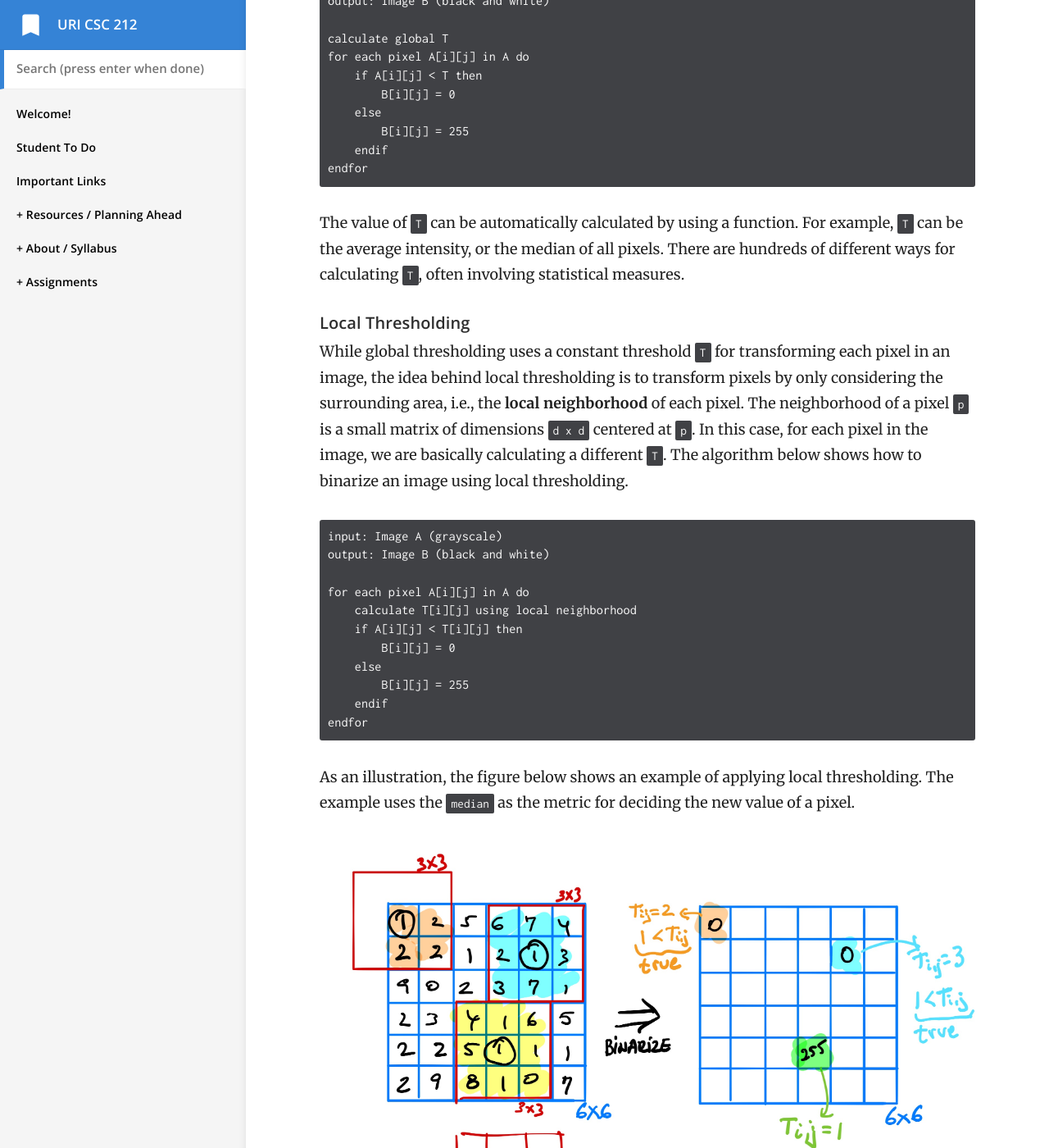
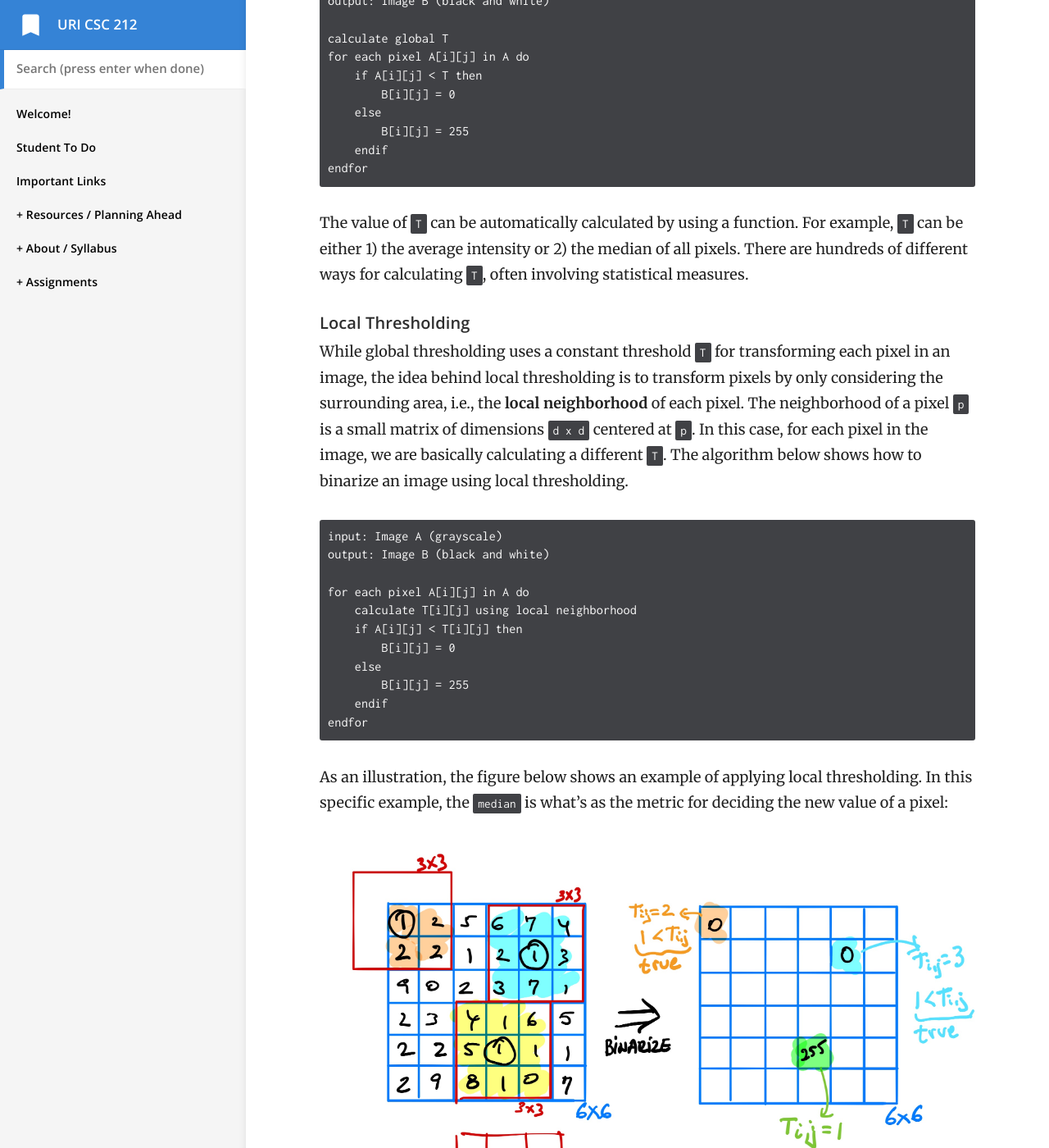
Before and after one commit to vcc-csc212/sp21-archive, a Jekyll site: the page built from _docs/dds/dd1/dd1.md, in a window 1280 px wide and 1400 px high, scrolled down 2849 px. Shown: the whole window at 82% size. Built offline with Jekyll 4.4.1, drawn with Linux system fonts in a browser that asks for light colours.

Commit message:
fixed wording per confusion from piazza post

````diff
--- a/_docs/dds/dd1/dd1.md
+++ b/_docs/dds/dd1/dd1.md
@@ -61,7 +61,7 @@ for each pixel A[i][j] in A do
 endfor
 ```
 
-The value of `T` can be automatically calculated by using a function.  For example, `T` can be the average intensity, or the median of all pixels.  There are hundreds of different ways for calculating `T`, often involving statistical measures.
+The value of `T` can be automatically calculated by using a function.  For example, `T` can be either 1) the average intensity or 2) the median of all pixels.  There are hundreds of different ways for calculating `T`, often involving statistical measures.
 
 ##### Local Thresholding
 
@@ -81,7 +81,7 @@ for each pixel A[i][j] in A do
 endfor
 ```
 
-As an illustration, the figure below shows an example of applying local thresholding.  The example uses the `median` as the metric for deciding the new value of a pixel.
+As an illustration, the figure below shows an example of applying local thresholding.  In this specific example, the `median` is what's as the metric for deciding the new value of a pixel:
 
 ![Image Binarization](/dds/dd1/local-thresholding.jpg)
 
````
